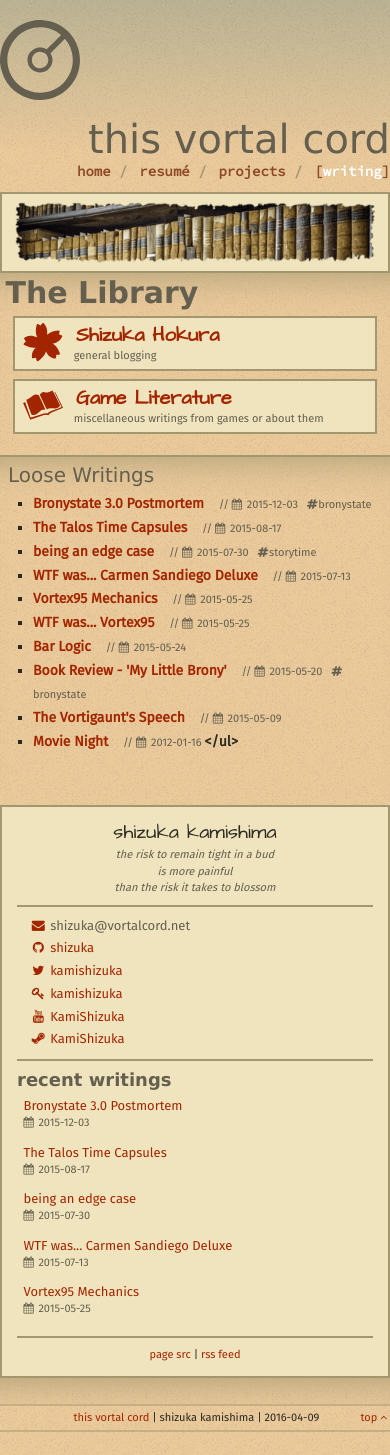
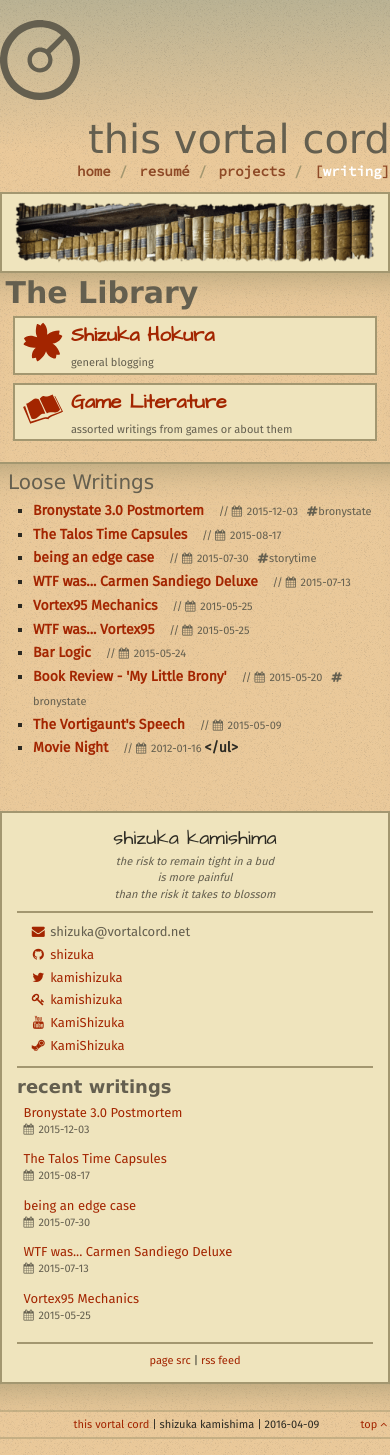
Before and after one commit to shizuka/shizuka.github.io, a Jekyll site: the page built from index-writing.md, in a window 390 px wide. Built offline with Jekyll 4.4.1, drawn with Linux system fonts in a browser that asks for light colours; nearby versions of some CDN libraries; some web fonts are replaced.

Commit message:
fixed box sizes on writing index

```diff
--- a/_libraries/gamelit.html
+++ b/_libraries/gamelit.html
@@ -1,5 +1,5 @@
 ---
 library: gamelit
 name: Game Literature
-desc: Miscellaneous writings from games or about them
+desc: Assorted writings from games or about them
 ---
--- a/_sass/blocks/_library.scss
+++ b/_sass/blocks/_library.scss
@@ -10,11 +10,14 @@
     height: 48px;
     line-height: 48px;
 
-    @extend .clearfix;
+    @media (max-width: $width) {
+      height: auto;
+    }
 
     .libicon {
       display: block;
       float: left;
+      height: 48px;
       svg {
         border: none;
         background: none;
@@ -38,6 +41,11 @@
       position: absolute;
       top: 0;
       left: 56px;
+
+      @media (max-width: $width) {
+        position: static;
+        display: block;
+      }
     }
 
     .libdesc {
@@ -47,6 +55,11 @@
       position: absolute;
       top: 28px;
       left: 56px;
+
+      @media (max-width: $width) {
+        position: static;
+        display: block;
+      }
     }
 
     &:hover {
@@ -66,6 +79,10 @@
     border-bottom: $border;
     margin-bottom: 1em;
 
+    @media (max-width: $width) {
+      height: auto;
+    }
+
     h2 {
       margin-left: 0;
     }
@@ -83,5 +100,9 @@
       height: 64px;
       fill: $c-libicon;
     }
+
+    @media (max-width: 500px) {
+      display: none;
+    }
   }
 }
--- a/index-writing.md
+++ b/index-writing.md
@@ -13,10 +13,12 @@
 {% for library in site.libraries %}
 <div class="librarybox" id="{{ library.library }}">
   <a href="/writing/{{ library.library }}/">
-  <p class="libname">{{ library.name }}</p>
-  <p class="libdesc">{{ library.desc | downcase }}</p>
   <div class="libicon">
     {% assign icon = 'svg/' | append: library.icon | append: '.svg' %}{% include {{ icon }} %}
+  </div>
+  <div class="libinfo">
+    <p class="libname">{{ library.name }}</p>
+    <p class="libdesc">{{ library.desc | downcase }}</p>
   </div>
   </a>
 </div>
```
